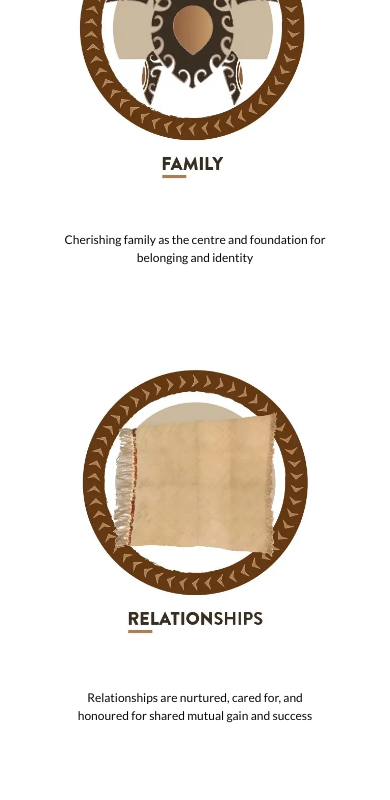
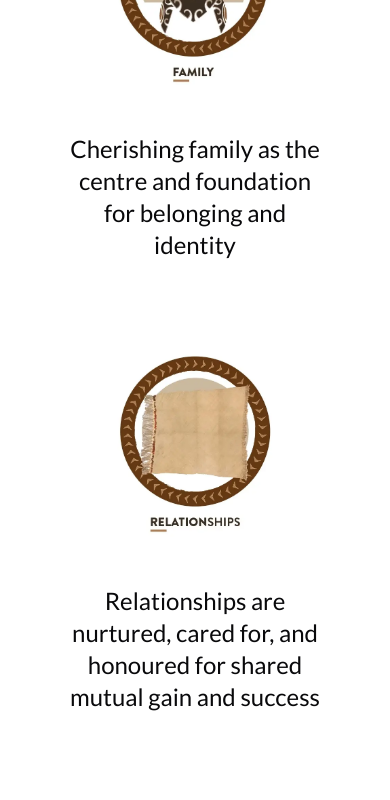
Before and after one commit to jhigger/niuvaka-trust, a Next.js app: page / in a window 390 px wide. Shown: the part 2920-3720 px from the top of the page. Built offline with nearby package versions, Linux system fonts and the light colour scheme.

Commit message:
feat: update responsiveness

```diff
--- a/src/pages/index.tsx
+++ b/src/pages/index.tsx
@@ -95,7 +95,7 @@ export default function Home() {
                 <img
                   src={image}
                   alt="service"
-                  className="transition-all duration-300 ease-in-out lg:group-hover:w-0"
+                  className="w-2/3 transition-all duration-300 ease-in-out lg:w-full lg:group-hover:w-0"
                   loading="lazy"
                 />
                 <div className="-bottom-full w-full space-y-4 p-4 transition-all duration-150 ease-in-out lg:absolute lg:group-hover:bottom-0 xl:p-8">
@@ -103,7 +103,7 @@ export default function Home() {
                     {name}
                     <span className="absolute -bottom-1 left-0 h-1 w-[20%] bg-coffee-400"></span>
                   </h3>
-                  <p className="text-center text-[75%] xl:text-base">
+                  <p className="text-center text-2xl lg:text-[75%] xl:text-base">
                     {description}
                   </p>
                 </div>
```
